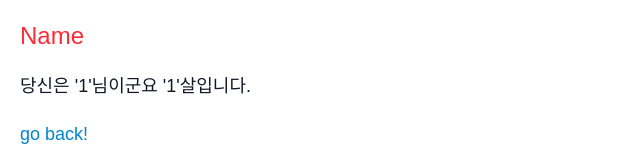
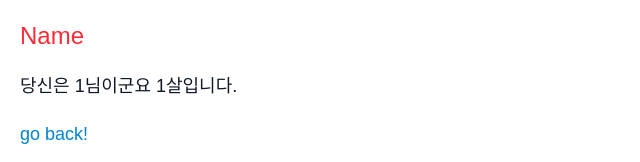
Before and after one commit to sukkkuuuu/train_next, a Next.js app: page /name/1/1 in a window 1280 px wide. Shown: the top 162 px of the page, without its empty margins (0-640 px from the left). Built offline with nearby package versions, Linux system fonts and the light colour scheme.

Commit message:
보기 싫은 오류 및 a->Link 컴포넌트로 변경

```diff
--- a/src/app/name/[name]/[age]/page.tsx
+++ b/src/app/name/[name]/[age]/page.tsx
@@ -1,3 +1,5 @@
+import Link from "next/link";
+
 export default function Name({
   params,
 }: {
@@ -7,10 +9,10 @@ export default function Name({
     <main>
       <h1 className="title">Name</h1>
       <p className="msg">
-        당신은 '{params.name}'님이군요 '{params.age}'살입니다.
+        당신은 {params.name}님이군요 {params.age}살입니다.
       </p>
       <div>
-        <a href="/">go back!</a>
+        <Link href="/">go back!</Link>
       </div>
     </main>
   );
```
